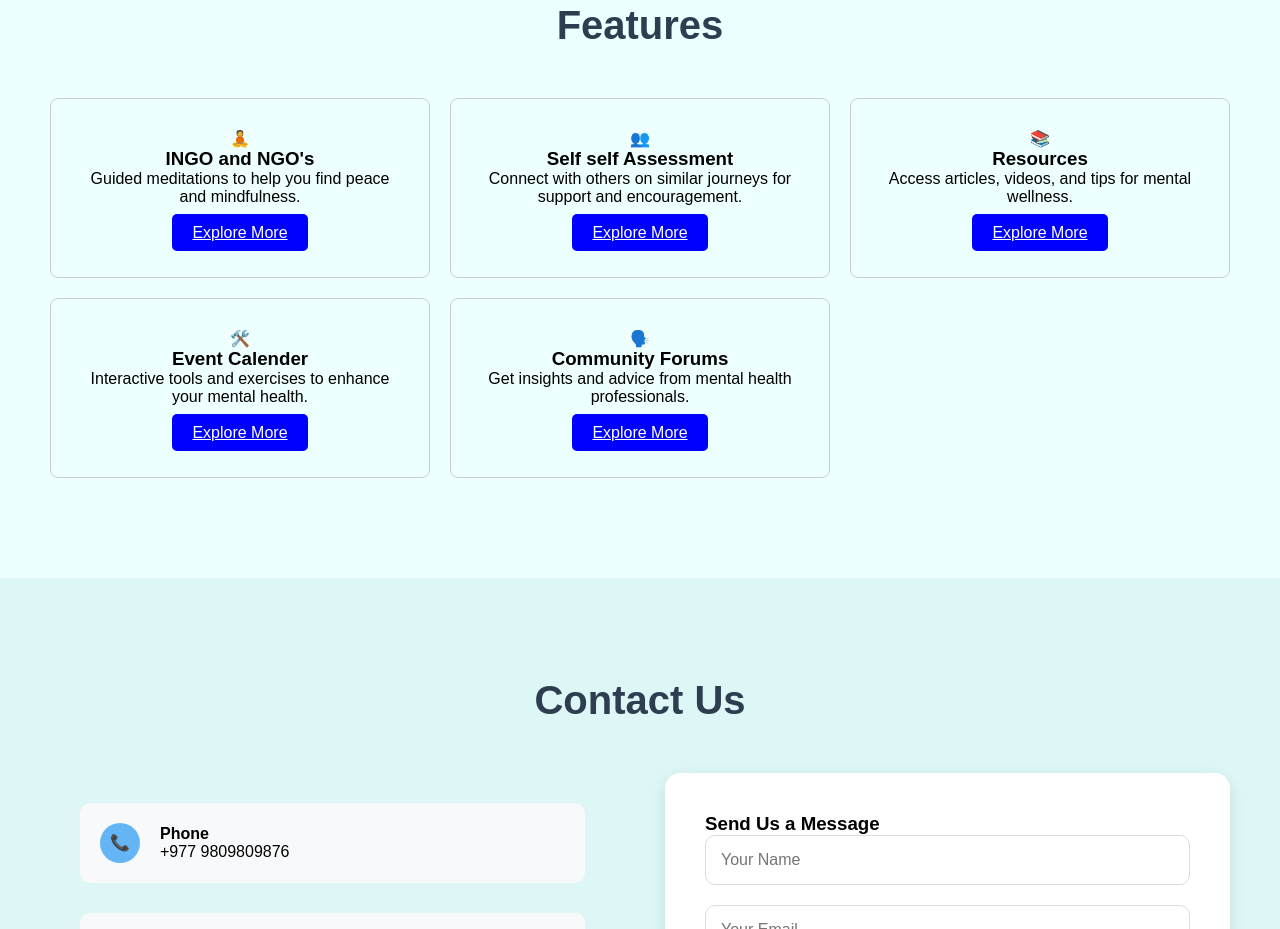
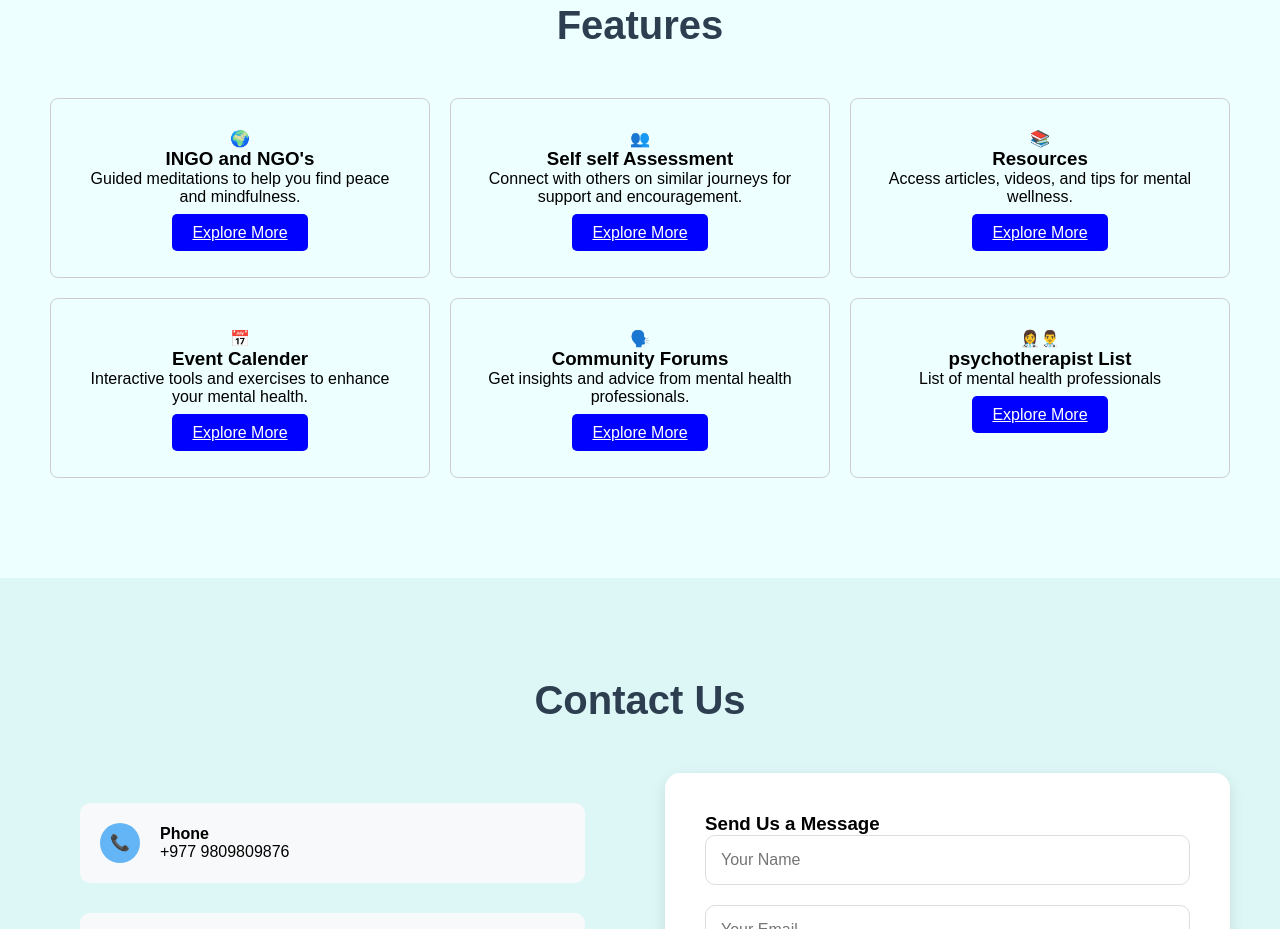
Before and after one commit to freemindcare/freemindcare.github.io, a plain HTML site: page FreeMindCare/index.html in a window 1280 px wide. Shown: the part 1757-2686 px from the top of the page. Drawn offline with Linux system fonts and the light colour scheme.

Commit message:
second commit

```diff
--- a/FreeMindCare/index.html
+++ b/FreeMindCare/index.html
@@ -85,7 +85,7 @@
     <h2 class="section-title">Features</h2>
     <div class="features-grid">
         <div class="feature-card" onclick="highlightCard(this)">
-            <div class="feature-icon">🧘</div>
+            <div class="feature-icon">🌍</div>
             <h3>INGO and NGO's</h3>
             <p>Guided meditations to help you find peace and mindfulness.</p>
             <br>
@@ -107,7 +107,7 @@
             <a href="resources.html" class="show-more-button">Explore More</a>
         </div>
         <div class="feature-card" onclick="highlightCard(this)">
-            <div class="feature-icon">🛠️</div>
+            <div class="feature-icon">📅</div>
             <h3>Event Calender</h3>
             <p>Interactive tools and exercises to enhance your mental health.</p>
             <br>
@@ -119,6 +119,13 @@
             <p>Get insights and advice from mental health professionals.</p>
             <br>
             <a href="https://subhamkkhadgi.github.io/Karki_Subodh/communityforums.html" class="show-more-button">Explore More</a>
+        </div>
+        <div class="feature-card" onclick="highlightCard(this)">
+            <div class="feature-icon">👩‍⚕️👨‍⚕️</div>
+            <h3>psychotherapist List</h3>
+            <p>List of mental health professionals</p>
+            <br>
+            <a href="https://riwongsherchan.github.io/MindFree/Pages/TherapistList.html" class="show-more-button">Explore More</a>
         </div>
     </div>
 </section>
```
